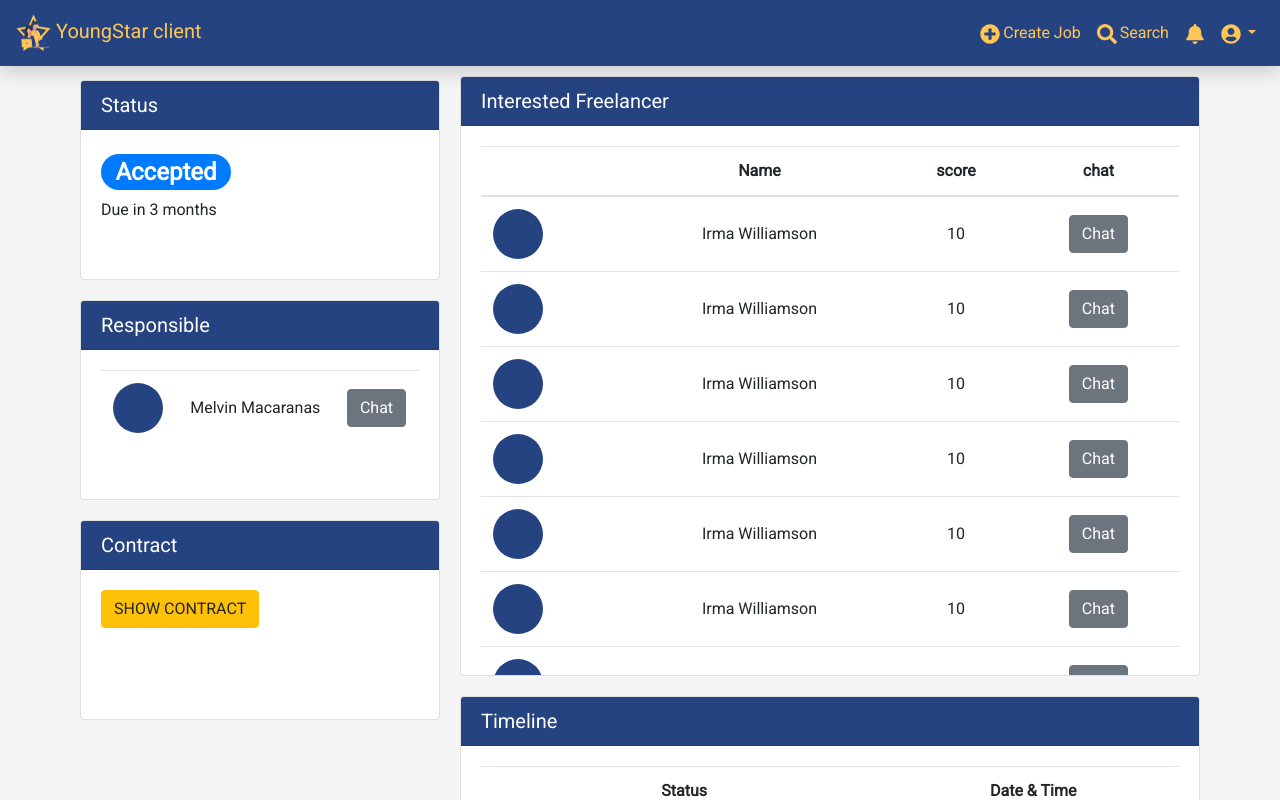
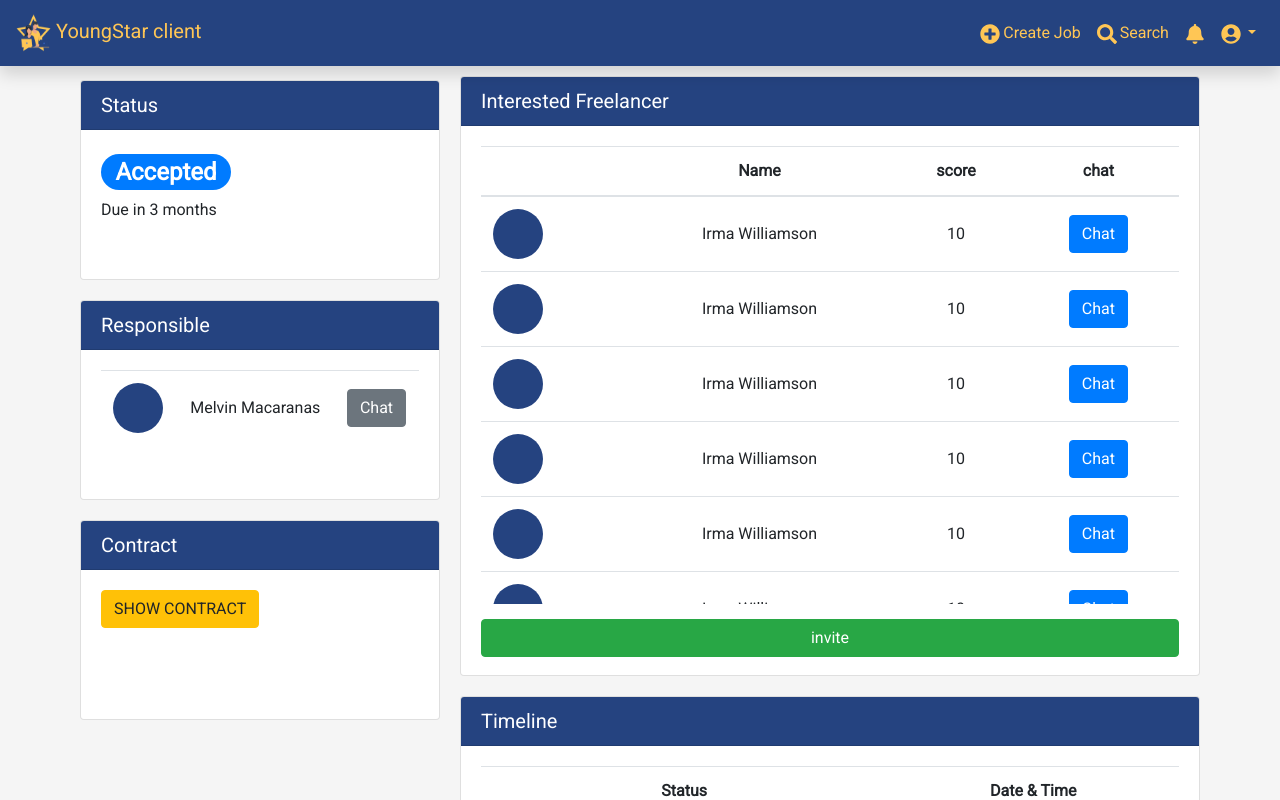
Before and after one commit to 2110423-2019-2/sec2_ShibaInu_front_end, a React (Create React App) app: page /client/dashboard in a window 1280 px wide. Shown: the top 800 px of the page. Built offline with nearby package versions, Linux system fonts and the light colour scheme.

Commit message:
add invite button

```diff
--- a/src/DashboardClient.css
+++ b/src/DashboardClient.css
@@ -27,3 +27,17 @@
     position: sticky;
     top:70px;
 }
+.table-container-f {
+    height: 90%;
+    overflow: auto;
+}
+.footer{
+    width: 100%;
+    height: 10%;
+    background-color: white;
+    padding-top: 15px;
+}
+.footer .btn{
+    width: 100%;
+    margin: auto;
+}
--- a/src/DashboardClient.js
+++ b/src/DashboardClient.js
@@ -68,7 +68,7 @@ class FreelancerBox extends React.Component {
         <td>{item.fname+" "+item.lname}</td>
         <td>{item.score}</td>
         <td>
-          <button type="button" className="btn btn-secondary" onClick={""}>
+          <button type="button" className="btn btn-primary" onClick={""}>
             Chat
           </button>
         </td>
@@ -85,6 +85,7 @@ class FreelancerBox extends React.Component {
           this.state.freelancerList.length === 0 ? (
             "No one interested yet"
           ) : (
+            <>
             <div className="table-container-f">
             <Table className="table-freelancer" responsive = "sm" hover>
                 <thead>
@@ -98,6 +99,12 @@ class FreelancerBox extends React.Component {
                 <tbody>{this.showInterestedList()}</tbody>
             </Table>
             </div>
+            <div className="footer">
+              <button type="button" className="btn btn-success" onClick={""}>
+                invite
+              </button>
+            </div>
+            </>
           )
         }
       />
--- a/src/DashboardComponent.css
+++ b/src/DashboardComponent.css
@@ -18,5 +18,5 @@
     color: white;
 }
 .dashboard-box .box-body{
-    overflow: auto;
+
 }
```
Also changed, not shown: 1 other file (tests, documents, lock files or other folders).
